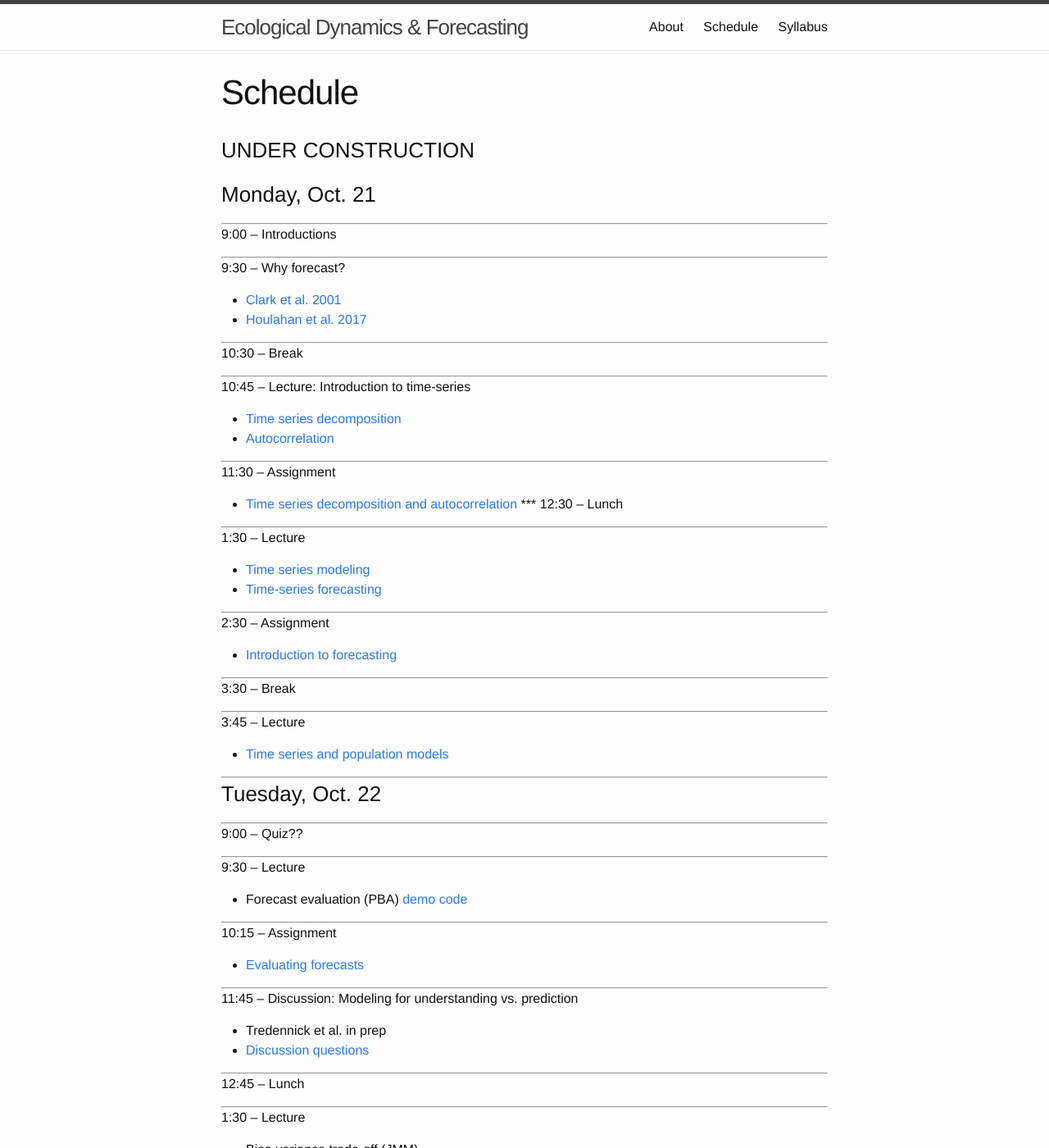
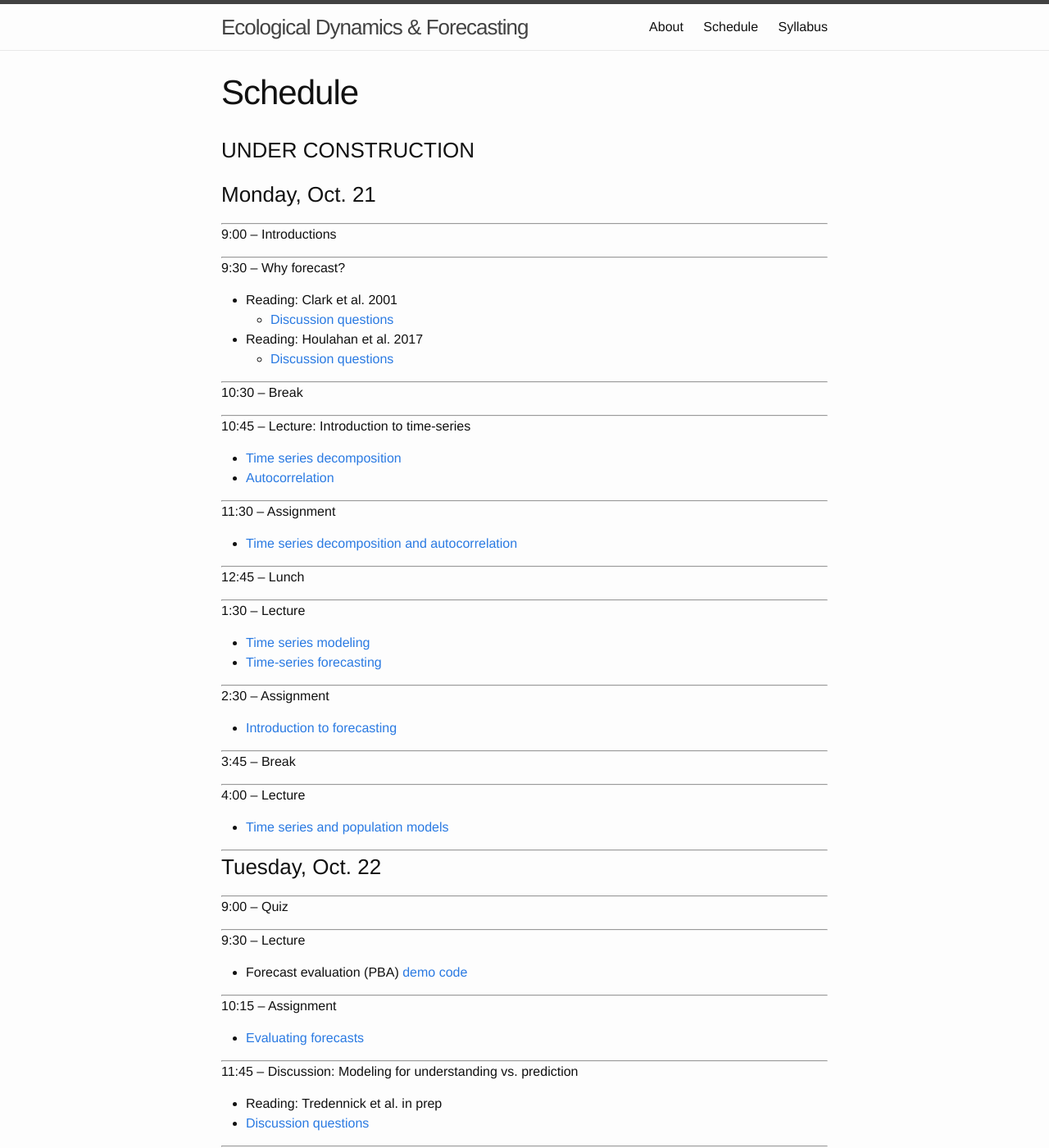
Before and after one commit to pbadler/forecasting-course-short, a Jekyll site: the page built from schedule.md, in a window 1280 px wide and 1400 px high. Shown: the whole window at 82% size. Built offline with Jekyll 4.4.1, drawn with Linux system fonts in a browser that asks for light colours; some of the changed text lies outside the part shown.

Commit message:
minor schedule edits

```diff
--- a/schedule.md
+++ b/schedule.md
@@ -13,8 +13,10 @@ layout: page
 ***
 9:30 -- Why forecast?
 
-  * [Clark et al. 2001](https://doi.org/10.1126/science.293.5530.657)
-  * [Houlahan et al. 2017](https://onlinelibrary.wiley.com/doi/abs/10.1111/oik.03726)
+  * Reading: Clark et al. 2001
+    * [Discussion questions](discussion/clark_etal_2001)
+  * Reading: Houlahan et al. 2017
+    * [Discussion questions](discussion/Houlahan_questions)
 
 ***
 10:30 -- Break
@@ -29,8 +31,9 @@ layout: page
 11:30 -- Assignment
 
  * [Time series decomposition and autocorrelation](assignments/ts_decomp_autocorr)
+
 ***
-12:30 -- Lunch
+12:45 -- Lunch
 
 ***
 1:30 -- Lecture
@@ -44,10 +47,10 @@ layout: page
  * [Introduction to forecasting](assignments/intro_to_forecasting)
 
 ***
-3:30 -- Break
+3:45 -- Break
 
 ***
-3:45 -- Lecture
+4:00 -- Lecture
 
 * [Time series and population models](lectures/relate-AR1-to-popn-model)
 
@@ -56,22 +59,22 @@ layout: page
 ###  Tuesday, Oct. 22
 
 ***
-9:00 -- Quiz??
+9:00 -- Quiz
 
 ***
 9:30 -- Lecture
 
-* Forecast evaluation (PBA) [demo code](lectures/forecasting-evaluation)
+ * Forecast evaluation (PBA) [demo code](lectures/forecasting-evaluation)
 
 ***
 10:15 -- Assignment
 
-* [Evaluating forecasts](assignments/forecast_evaluation_assignment)
+ * [Evaluating forecasts](assignments/forecast_evaluation_assignment)
 
 ***
 11:45 -- Discussion: Modeling for understanding vs. prediction
 
- * Tredennick et al. in prep
+ * Reading: Tredennick et al. in prep
  * [Discussion questions](discussion/Tredennick_model_selection_questions)
 
 ***
```
Also changed, not shown: other parts of schedule.md (+2 -2 lines).
